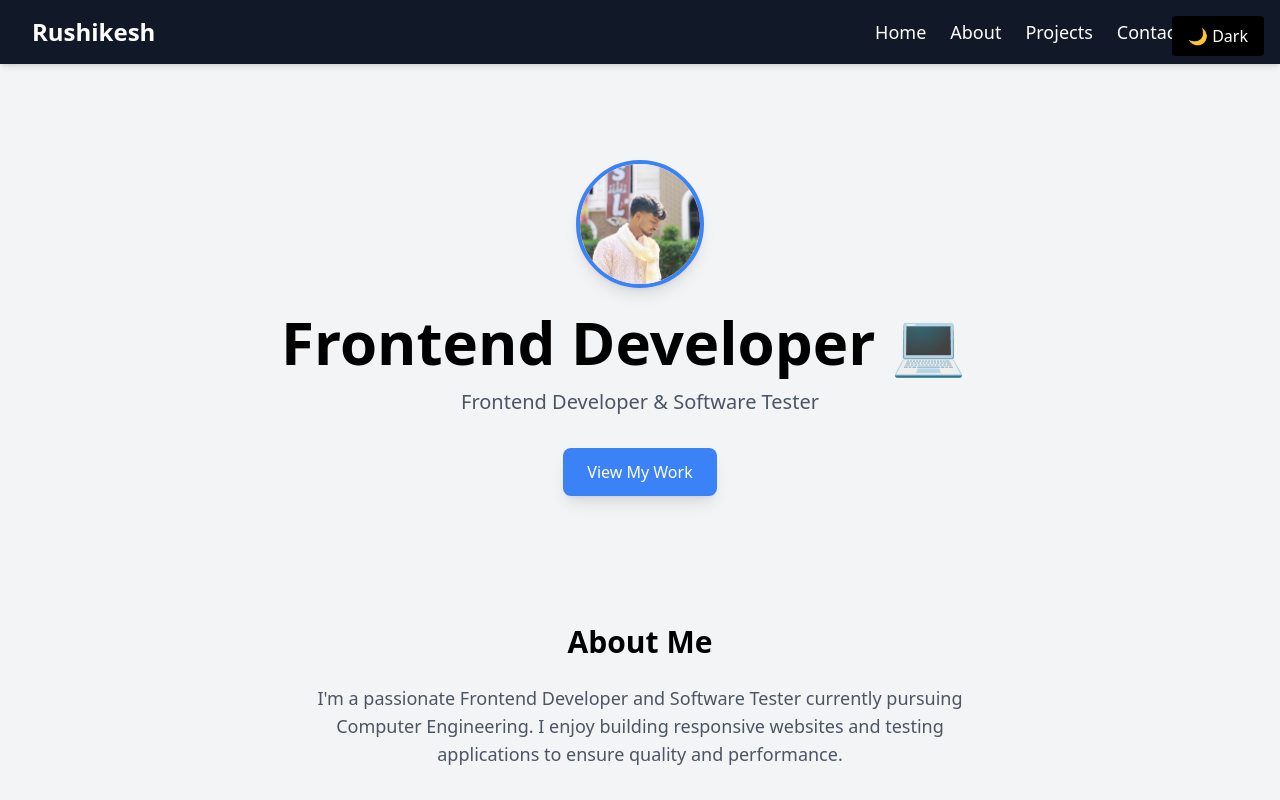
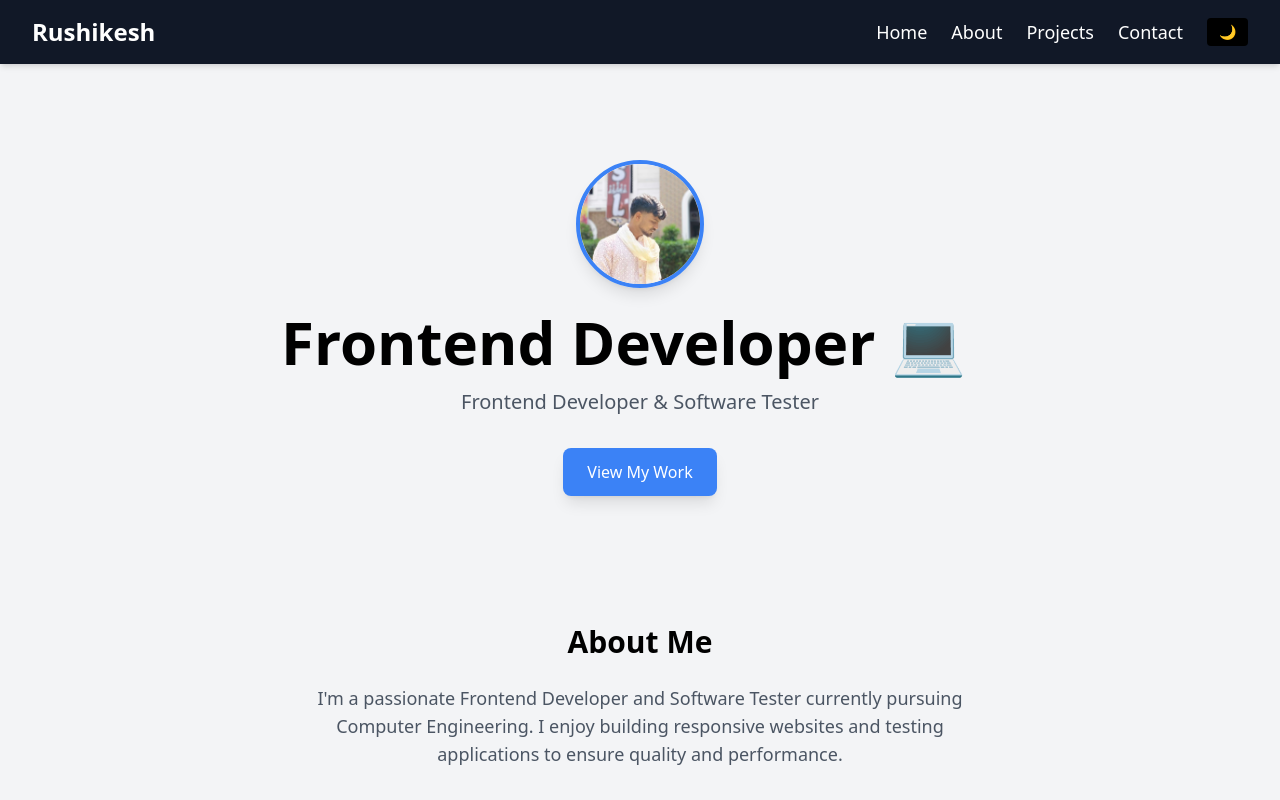
Before and after one commit to rushikeshnirpal/my-portfolio, a React (Vite) app: page / in a window 1280 px wide. Shown: the top 800 px of the page. Built offline with nearby package versions, Linux system fonts and the light colour scheme.

Commit message:
added profile image

```diff
--- a/src/App.jsx
+++ b/src/App.jsx
@@ -26,12 +26,7 @@ function App() {
     <div className={dark ? "dark bg-gray-900 text-white min-h-screen" : "bg-gray-100 min-h-screen"}>
 
       {/* 🌙 Toggle Button */}
-      <button
-        onClick={() => setDark(!dark)}
-        className="fixed top-4 right-4 bg-black text-white px-4 py-2 rounded"
-      >
-        {dark ? "☀️ Light" : "🌙 Dark"}
-      </button>
+
 
       <Navbar />
       <Hero />
--- a/src/components/Navbar.jsx
+++ b/src/components/Navbar.jsx
@@ -1,14 +1,24 @@
-function Navbar() {
+function Navbar({ dark, setDark }) {
   return (
-    <nav className="flex justify-between items-center px-8 py-4 bg-gray-900 text-white shadow-md">
-      <h2 className="text-2xl font-bold">Rushikesh</h2>
+    <nav className="flex justify-between items-center px-4 md:px-8 py-4 bg-gray-900 text-white shadow-md">
 
-      <div className="space-x-6 text-lg">
-        <a href="#home">Home</a>
-<a href="#about">About</a>
-<a href="#projects">Projects</a>
-<a href="#contact">Contact</a>
-<a href="#skills" className="hover:text-gray-400">Skills</a>
+      <h2 className="text-xl md:text-2xl font-bold">Rushikesh</h2>
+
+      <div className="flex items-center gap-4 md:gap-6 text-sm md:text-lg">
+
+        <a href="#home" className="hover:text-gray-400">Home</a>
+        <a href="#about" className="hover:text-gray-400">About</a>
+        <a href="#projects" className="hover:text-gray-400">Projects</a>
+        <a href="#contact" className="hover:text-gray-400">Contact</a>
+
+        {/* 🌙 DARK MODE BUTTON */}
+        <button
+          onClick={() => setDark(!dark)}
+          className="bg-black px-3 py-1 rounded text-sm hover:bg-gray-800"
+        >
+          {dark ? "☀️" : "🌙"}
+        </button>
+
       </div>
     </nav>
   );
```
